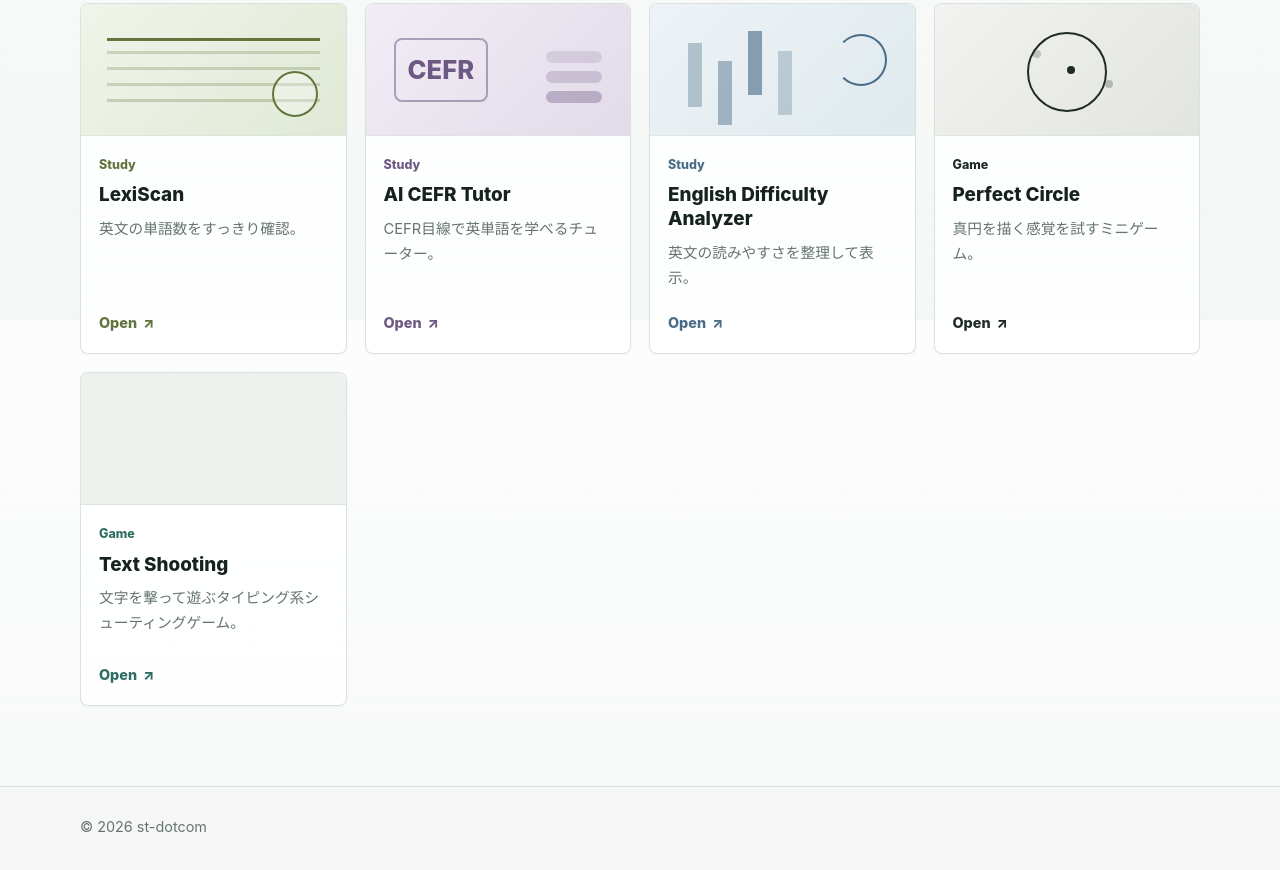
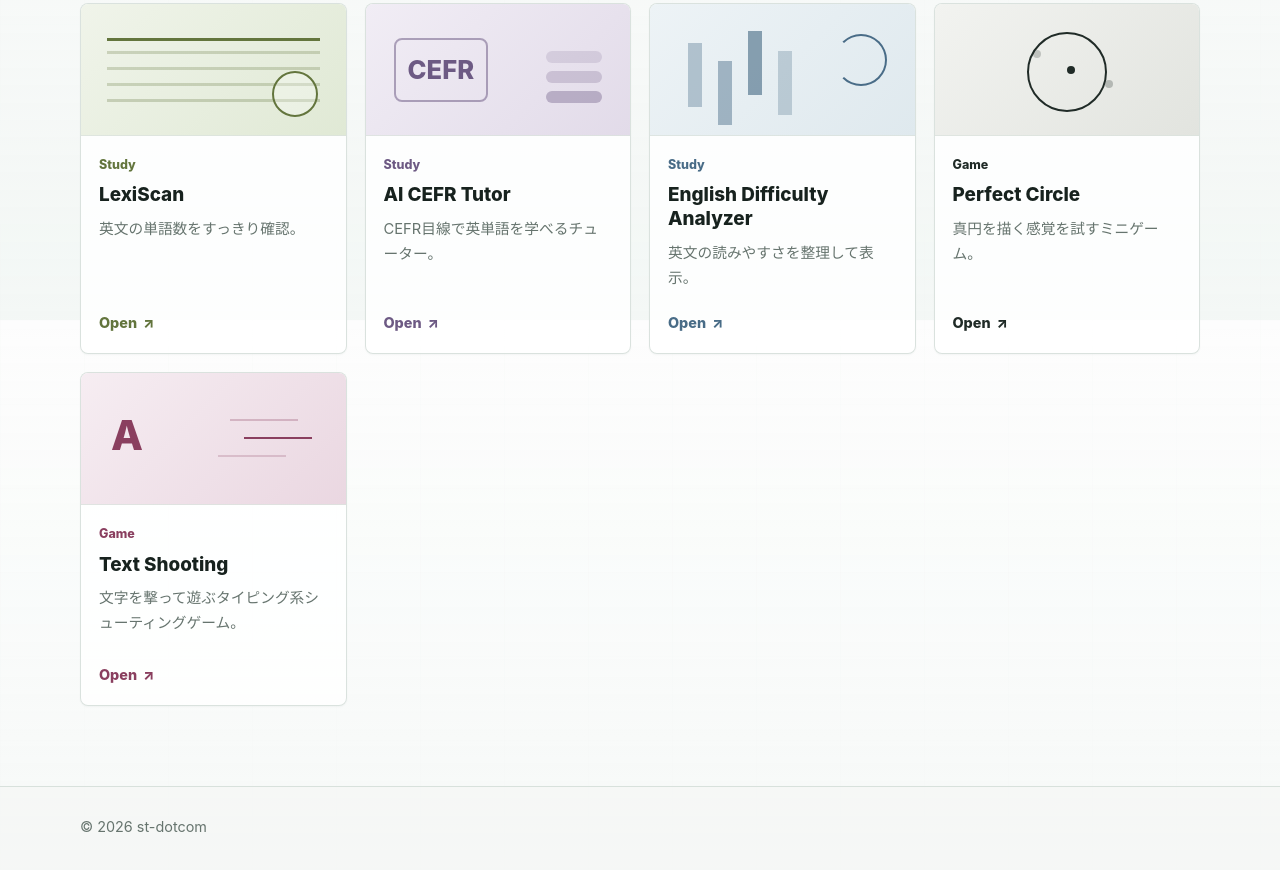
Before and after one commit to st-dotcom/portfolio, a plain HTML site: page index.html in a window 1280 px wide. Shown: the part 480-1350 px from the top of the page. Drawn offline with Linux system fonts and the light colour scheme.

Commit message:
Add styles for card-shooting component

```diff
--- a/style.css
+++ b/style.css
@@ -412,6 +412,34 @@ a {
   box-shadow: 38px 14px 0 rgba(32, 43, 39, 0.26), -34px -16px 0 rgba(32, 43, 39, 0.22);
 }
 
+.card-shooting {
+  --project: #8a3f5f;
+}
+
+.card-shooting .project-visual {
+  background: linear-gradient(135deg, #f6edf2, #ead7e1);
+}
+
+.card-shooting .project-visual::before {
+  inset: 42px auto auto 30px;
+  color: var(--project);
+  font-size: 2.6rem;
+  font-weight: 850;
+  line-height: 1;
+  content: "A";
+}
+
+.card-shooting .project-visual::after {
+  width: 68px;
+  height: 2px;
+  right: 34px;
+  top: 64px;
+  background: var(--project);
+  box-shadow:
+    -14px -18px 0 rgba(138, 63, 95, 0.28),
+    -26px 18px 0 rgba(138, 63, 95, 0.22);
+}
+
 .site-footer {
   padding: 28px 0 34px;
   border-top: 1px solid var(--line);
```
